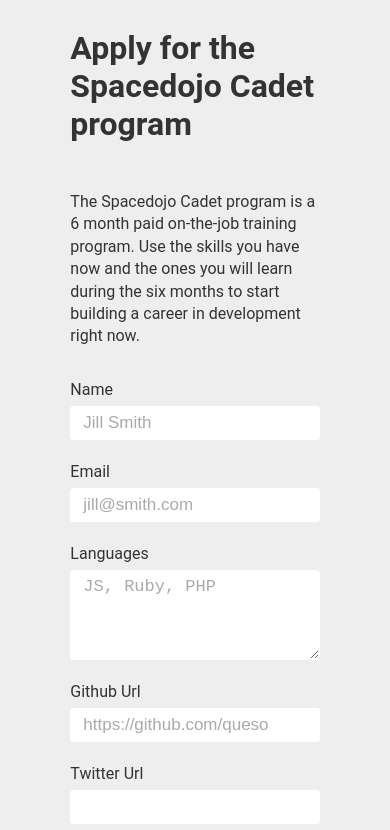
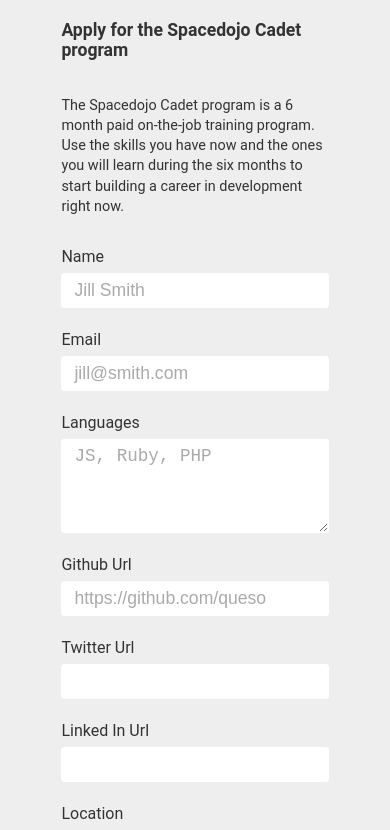
Before and after one commit to thespacedojo/cadet, a Next.js app: page /apply in a window 390 px wide. Shown: the top 830 px of the page. Built offline with nearby package versions, Linux system fonts and the light colour scheme.

Commit message:
Gave up on mobile safari and fixed the viewport zoom scales.

```diff
--- a/pages/_document.js
+++ b/pages/_document.js
@@ -22,6 +22,7 @@
     return (
       <html>
         <Head>
+          <meta name="viewport" content="width=device-width, user-scalable=no, initial-scale=1.0, maximum-scale=1.0, minimum-scale=1.0" />
 					<link href="https://fonts.googleapis.com/css?family=Open+Sans:400,700|Roboto:400,700" />
 					{this.props.styleTags}
         </Head>
--- a/pages/apply.js
+++ b/pages/apply.js
@@ -26,7 +26,7 @@
 	grid-template-columns: 1fr 1.5fr 1fr;
 
   @media (max-width: 1000px) {
-		grid-template-columns: 0.25fr 1fr 0.25fr;
+		grid-template-columns: 0.2fr 1fr 0.2fr;
   }
 
 	form {
@@ -37,6 +37,10 @@
 const Header = styled.h1`
 	text-align: left;
 	grid-column-start: 2;
+
+  @media (max-width: 1000px) {
+    font-size: 1.1em;
+  }
 `
 
 const Intro = styled.p`
@@ -45,6 +49,10 @@
 	padding: 10px 0px;
 	line-height: 1.4em;
 	max-width: 75ch;
+
+  @media (max-width: 1000px) {
+    font-size: 0.9em;
+  }
 `
 
 const StyledInput = styled(Input)`
@@ -56,8 +64,9 @@
 		padding: 6px 12px;
 		border-radius: 3px;
 		border: 1px solid white;
-		font-size: 17px;
+		font-size: 1.1em;
 		grid-row-start: 2;
+    -webkit-appearance: none;
 
 		::placeholder {
 			color: #aaa;
@@ -67,6 +76,7 @@
 	input:focus, textarea:focus {
 		border:1px solid #6b539c;
 		outline:none;
+		font-size: 1.1em;
 		-webkit-text-size-adjust: 100%;
 	}
 
```
